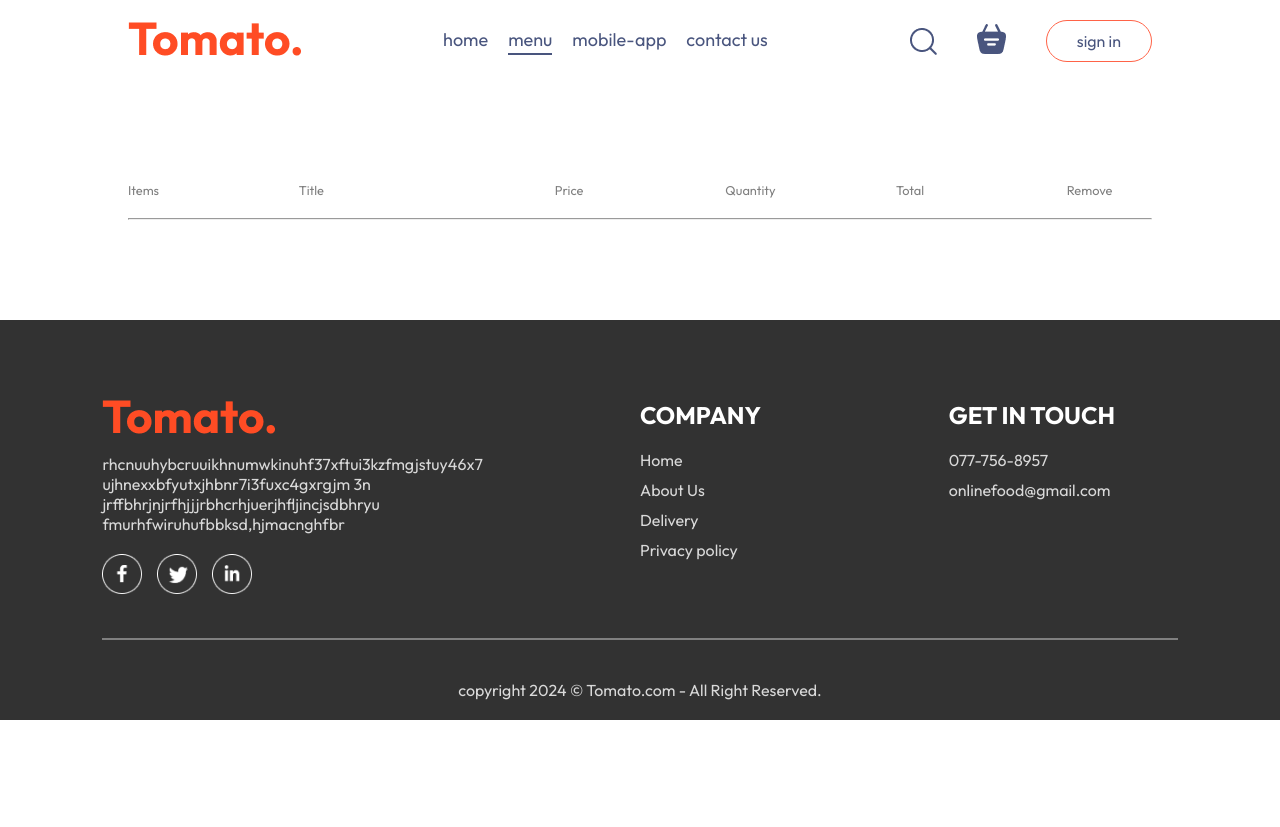
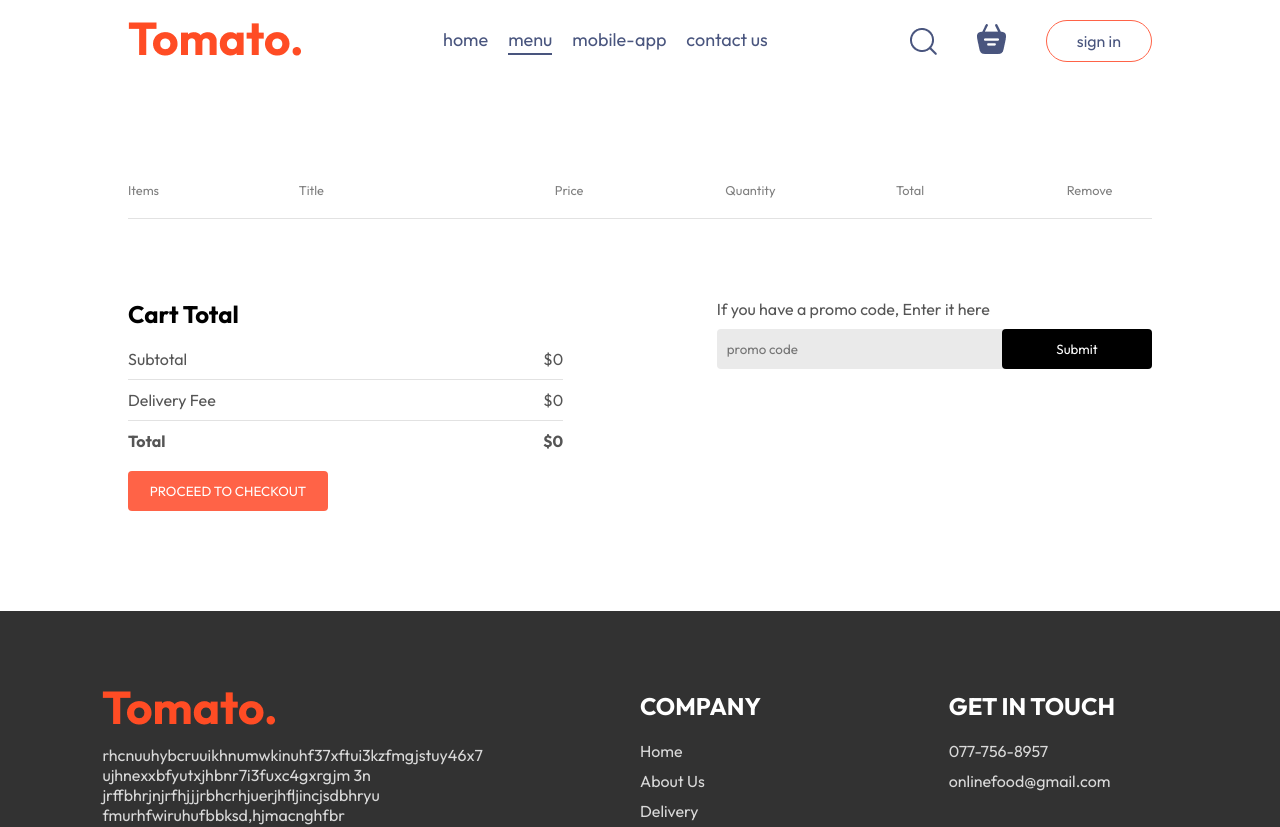
Before and after one commit to BanuNathy/Online-Food-Delivery, a React (Vite) app: page /cart in a window 1280 px wide. Shown: the top 827 px of the page. Before the commit the page ends 800 px from the top, so only its background shows below. Built offline with nearby package versions, Linux system fonts and the light colour scheme.

Commit message:
Did changes in cart

```diff
--- a/src/pages/Cart/Cart.css
+++ b/src/pages/Cart/Cart.css
@@ -18,3 +18,89 @@
 .cart-items-item img{
     width: 50px;
 }
+
+.cart hr{
+    height: 1px;
+    background-color: #e2e2e2;
+    border: none;
+}
+
+.cart-items-item .cross{
+    cursor: pointer;
+}
+
+.cart-bottom{
+    margin-top: 80px;
+    display: flex;
+    justify-content: space-between;
+    gap: max(12vw,20px);
+}
+
+.cart-total{
+    flex: 1;
+    display: flex;
+    flex-direction: column;
+    gap: 20px;
+}
+
+.cart-total-details{
+    display: flex;
+    justify-content: space-between;
+    color: #555;
+}
+
+.cart-total hr{
+    margin: 10px 0px;
+}
+
+.cart-total button{
+    border: none;
+    color: white;
+    background-color: tomato;
+    width: max(15vw,200px);
+    padding: 12px 0px;
+    border-radius: 4px;
+    cursor: pointer;
+}
+
+.cart-promocode{
+    flex: 1;
+}
+
+.cart-promocode p{
+    color: #555;
+}
+
+.cart-promocode-input{
+    margin-top: 10px;
+    display: flex;
+    justify-content: space-between;
+    align-items: center;
+    background-color: #eaeaea;
+    border-radius: 4px;
+}
+
+.cart-promocode-input input{
+    background: transparent;
+    border: none;
+    outline: none;
+    padding-left: 10px;
+}
+
+.cart-promocode-input button{
+    width: max(10vw,150px);
+    padding: 12px 5px;
+    background-color: black;
+    border: none;
+    color: white;
+    border-radius: 4px;
+}
+
+@media (max-width:750px) {
+    .cart-bottom{
+        flex-direction: column-reverse;
+    }
+    .cart-promocode{
+        justify-content: start;
+    }
+}
--- a/src/pages/Cart/Cart.jsx
+++ b/src/pages/Cart/Cart.jsx
@@ -1,11 +1,14 @@
 import React, { useContext } from 'react'
 import './Cart.css'
 import { StoreContext } from '../../context/StoreContext'
+import { useNavigate } from 'react-router-dom';
 
 
 const Cart = () => {
 
-  const {cartItems,food_list,removeFromCart} = useContext(StoreContext);
+  const {cartItems, food_list, removeFromCart , getTotalCartAmount} = useContext(StoreContext);
+
+  const navigate = useNavigate();
 
 
   return (
@@ -25,21 +28,55 @@
           if(cartItems[item._id]>0)
             {
               return(
+                <div>
                 <div className='cart-items-title cart-items-item'>
                   <img src={item.image} alt="" />
-                  <p>{item.name}</p><p></p>
+                  <p>{item.name}</p>
                   <p>{item.price}</p>
                   <p>{cartItems[item._id]}</p>
                   <p>{item.price*cartItems[item._id]}</p>
-                  <p>x</p>
+                  <p onClick={()=>removeFromCart(item._id)} className='cross'>x</p>
+                </div>
+                <hr />
                 </div>
               )
             }
         })}
       </div>
-
+      <div className="cart-bottom">
+        <div className="cart-total">
+          <h2>Cart Total</h2>
+          <div>
+            <div className="cart-total-details">
+              <p>Subtotal</p>
+              <p>${getTotalCartAmount()}</p>
+            </div>
+            <hr />
+            <div className="cart-total-details">
+              <p>Delivery Fee</p>
+              <p>${getTotalCartAmount()===0?0:2}</p>
+            </div>
+            <hr />
+            <div className="cart-total-details">
+              <b>Total</b>
+              <b>${getTotalCartAmount()===0?0:getTotalCartAmount+2}</b>
+            </div>
+          </div>
+          <button onClick={()=>navigate('/order')}>PROCEED TO CHECKOUT</button>
+        </div>
+        <div className="cart-promocode">
+          <div>
+            <p>If you have a promo code, Enter  it here</p>
+            <div className="cart-promocode-input">
+              <input type="text" placeholder='promo code' />
+              <button>Submit</button>
+            </div>
+          </div>
+        </div>
+      </div>
     </div>
   )
+
 }
 
 export default Cart
```
